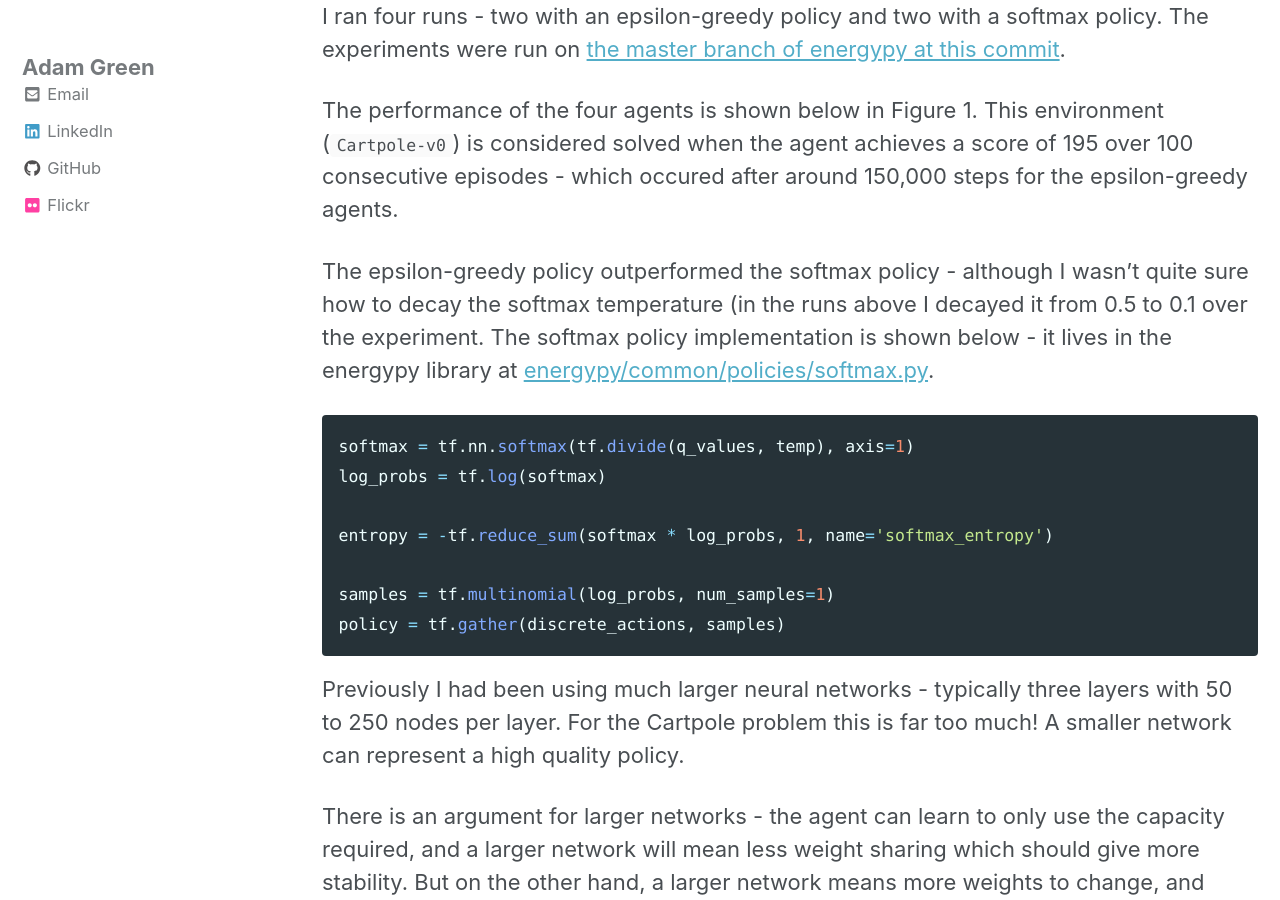
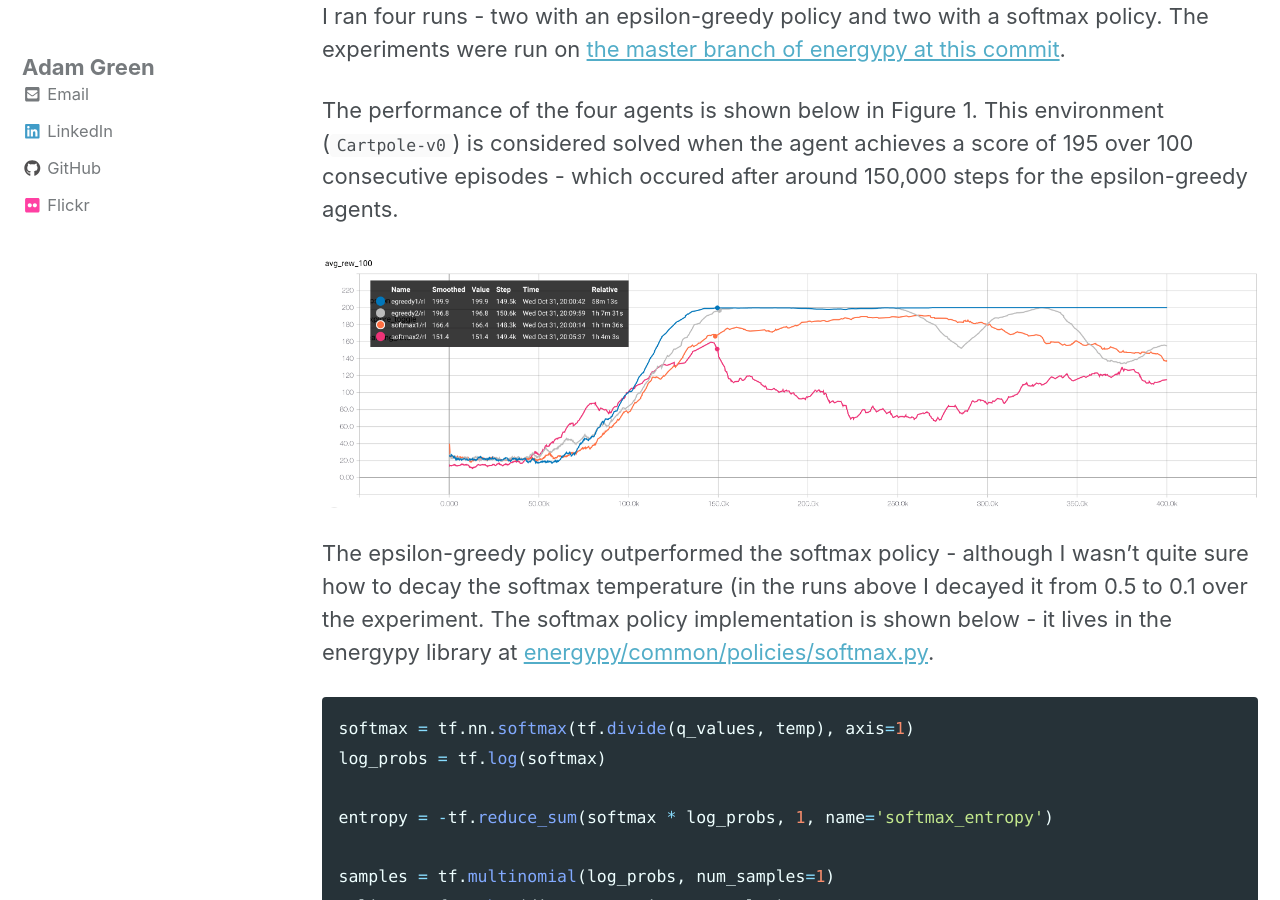
Before and after one commit to ADGEfficiency/adgefficiency.github.io, a Jekyll site: the page built from _posts/2018-10-31-dqn-solving.md, in a window 1280 px wide and 900 px high, scrolled down 842 px. Built offline with Jekyll 4.4.1, drawn with Linux system fonts in a browser that asks for light colours; nearby versions of some CDN libraries.

Commit message:
drafting

```diff
--- a/_posts/2018-10-31-dqn-solving.md
+++ b/_posts/2018-10-31-dqn-solving.md
@@ -28,7 +28,7 @@ I ran four runs - two with an epsilon-greedy policy and two with a softmax polic
 
 The performance of the four agents is shown below in Figure 1.  This environment (`Cartpole-v0`) is considered solved when the agent achieves a score of 195 over 100 consecutive episodes - which occured after around 150,000 steps for the epsilon-greedy agents.
 
-[]({{"/assets/dqn_solving/fig1.png"}})
+![]({{"/assets/dqn_solving/fig1.png"}})
 
 The epsilon-greedy policy outperformed the softmax policy - although I wasn't quite sure how to decay the softmax temperature (in the runs above I decayed it from 0.5 to 0.1 over the experiment.  The softmax policy implementation is shown below - it lives in the energypy library at [energypy/common/policies/softmax.py](https://github.com/ADGEfficiency/energy-py/blob/master/energypy/common/policies/softmax.py).
 
@@ -96,7 +96,7 @@ seed=42
 
 Because I've spent so much time tuning this DQN agent to Cartpole, I wanted to see if I was overfitting by looking at how the agent performed on another benchmark problem from gym, the Pendulum environment.  This environment is doesn't have solved criteria - however the maximum possible reward per episode is 0.  Figure 2 shows the performance of the same set of agents on Pendulum.
 
-[]({{"/assets/dqn_solving/fig3.png"}})
+![]({{"/assets/dqn_solving/fig3.png"}})
 
 Pendulum has a continuous action space - I choose to discretize the space with five actions.  It's possible that this is too coarse of a discretization for the agent to find the optimal policy.  It's also possible that Pendulum might need a larger network to model the action-value function.
 
```
